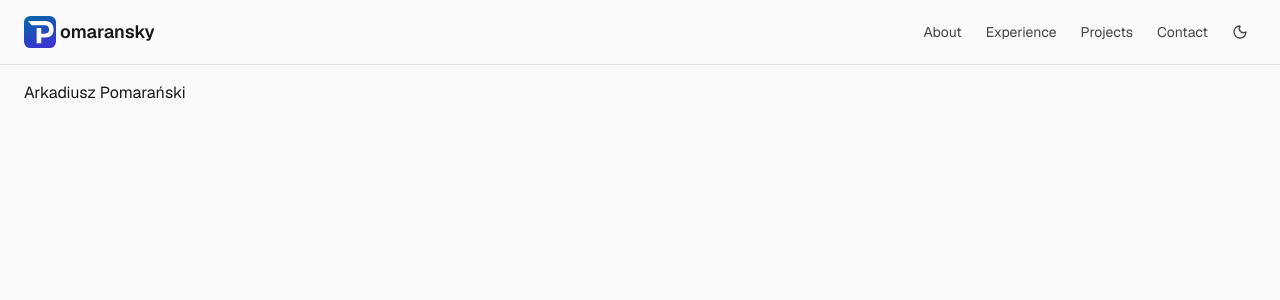
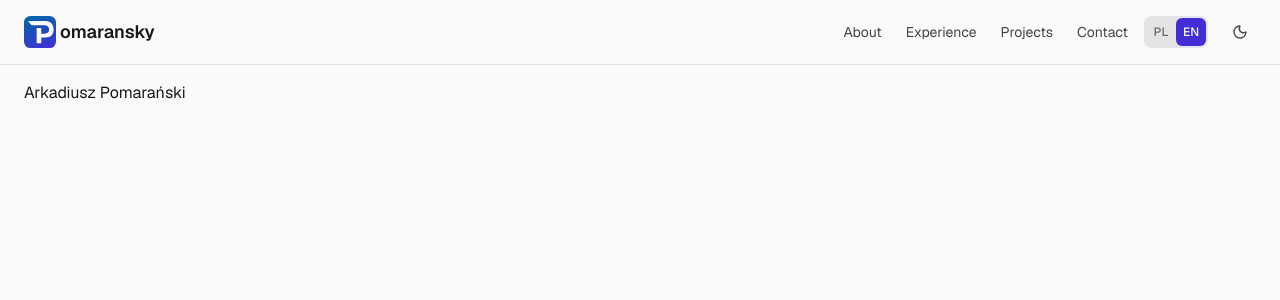
Before and after one commit to Pomaransky/pomaransky-web, a Next.js app: page /en in a window 1280 px wide. Shown: the top 300 px of the page. Built offline with nearby package versions, Linux system fonts and the light colour scheme.

Commit message:
Add LanguageSwitcher component to header

```diff
--- a/app/globals.css
+++ b/app/globals.css
@@ -5,11 +5,13 @@
 :root {
   --background: #fafafa;
   --foreground: #171717;
+  --muted: var(--color-zinc-200);
 }
 
 .dark {
   --background: #18181b;
   --foreground: #ededed;
+  --muted: var(--color-zinc-800);
 }
 
 @theme inline {
@@ -17,6 +19,7 @@
   --color-foreground: var(--foreground);
   --color-primary: var(--color-sky-700);
   --color-secondary: var(--color-indigo-700);
+  --color-muted: var(--muted);
   --font-sans: var(--font-geist-sans);
   --font-mono: var(--font-geist-mono);
 }
--- a/components/header/Header.tsx
+++ b/components/header/Header.tsx
@@ -6,6 +6,7 @@ import { useEffect, useRef, useState } from "react";
 import { Link } from "@/i18n/navigation";
 import { Container } from "@/components/container/Container";
 import { Logo } from "@/components/icons/Logo";
+import { LanguageSwitcher } from "@/components/language/LanguageSwitcher";
 import { ThemeToggle } from "@/components/theme/ThemeToggle";
 import NavLink from "./components/NavLink/NavLink";
 
@@ -57,6 +58,7 @@ export function Header() {
                 />
               ))}
             </nav>
+            <LanguageSwitcher />
             <ThemeToggle />
             <button
               type="button"
--- a/components/index.ts
+++ b/components/index.ts
@@ -2,4 +2,5 @@ export * from "./header/Header";
 export * from "./container/Container";
 export * from "./theme/ThemeProvider";
 export * from "./theme/ThemeToggle";
+export * from "./language/LanguageSwitcher";
 export * from "./icons";
--- /dev/null
+++ b/components/language/LanguageSwitcher.tsx
@@ -0,0 +1,40 @@
+"use client";
+
+import { useLocale } from "next-intl";
+import { getPathname, usePathname } from "@/i18n/navigation";
+import { routing } from "@/i18n/routing";
+
+export function LanguageSwitcher() {
+  const locale = useLocale();
+  const pathname = usePathname();
+  const activeIndex = routing.locales.indexOf(locale);
+  const nextLocale = routing.locales.find((loc) => loc !== locale) ?? locale;
+
+  return (
+    <button
+      type="button"
+      onClick={() => {
+        document.cookie = `NEXT_LOCALE=${nextLocale};path=/;max-age=31536000;samesite=lax`;
+        window.location.href = getPathname({ href: pathname, locale: nextLocale });
+      }}
+      aria-label={`Switch language to ${nextLocale.toUpperCase()}`}
+      className="relative flex h-8 w-16 cursor-pointer items-center rounded-lg bg-muted p-0.5 text-xs font-medium"
+    >
+      <span
+        className="absolute inset-y-0.5 left-0.5 w-[calc(50%-0.125rem)] rounded-md bg-secondary transition-transform duration-200 ease-out"
+        style={{ transform: `translateX(${activeIndex * 100}%)` }}
+        aria-hidden
+      />
+      {routing.locales.map((loc) => (
+        <span
+          key={loc}
+          className={`relative z-10 w-1/2 text-center transition-colors ${
+            locale === loc ? "text-white" : "text-foreground/60"
+          }`}
+        >
+          {loc.toUpperCase()}
+        </span>
+      ))}
+    </button>
+  );
+}
--- /dev/null
+++ b/global.d.ts
@@ -0,0 +1,9 @@
+import { routing } from "@/i18n/routing";
+import messages from "./messages/en.json";
+
+declare module "next-intl" {
+  interface AppConfig {
+    Locale: (typeof routing.locales)[number];
+    Messages: typeof messages;
+  }
+}
--- a/i18n/routing.ts
+++ b/i18n/routing.ts
@@ -3,4 +3,5 @@ import { defineRouting } from "next-intl/routing";
 export const routing = defineRouting({
   locales: ["pl", "en"],
   defaultLocale: "en",
+  localePrefix: "as-needed",
 });
```
Also changed, not shown: 1 other file (tests, documents, lock files or other folders).
